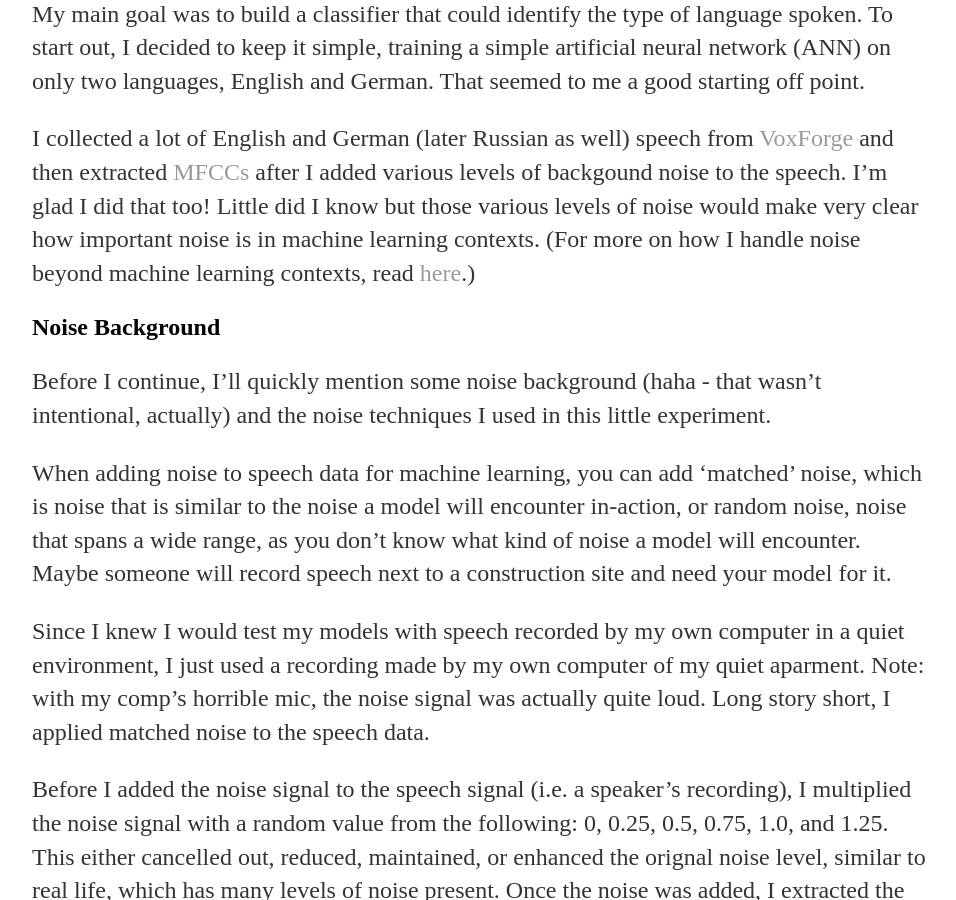
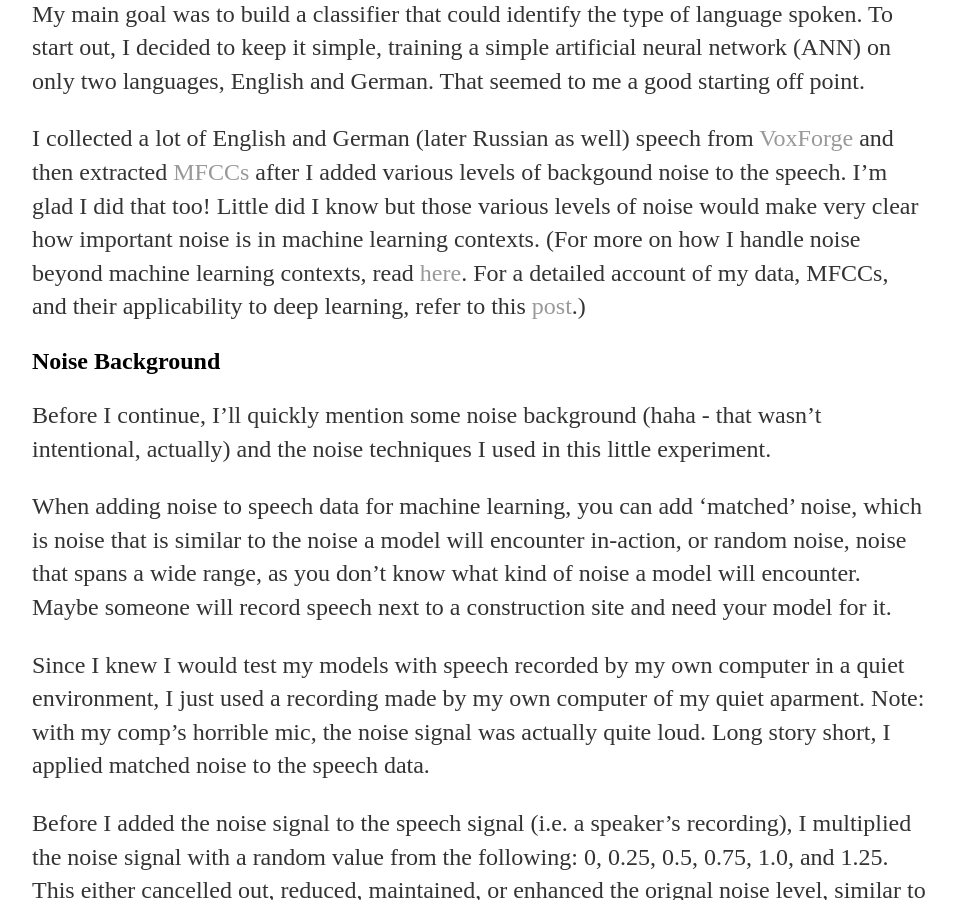
Before and after one commit to a-n-rose/a-n-rose.github.io, a Jekyll site: the page built from _posts/2018-08-22-language-classifier.md, in a window 1280 px wide and 900 px high, scrolled down 492 px. Shown: the whole window, without its empty margins (160-1116 px from the left). Built offline with Jekyll 4.4.1, drawn with Linux system fonts in a browser that asks for light colours.

Commit message:
Added link to data background post

```diff
--- a/_posts/2018-08-22-language-classifier.md
+++ b/_posts/2018-08-22-language-classifier.md
@@ -8,7 +8,7 @@
 
 My main goal was to build a classifier that could identify the type of language spoken. To start out, I decided to keep it simple, training a simple artificial neural network (ANN) on only two languages, English and German. That seemed to me a good starting off point.
 
-I collected a lot of English and German (later Russian as well) speech from <a href="http://voxforge.org/">VoxForge</a> and then extracted <a href="http://practicalcryptography.com/miscellaneous/machine-learning/guide-mel-frequency-cepstral-coefficients-mfccs/">MFCCs</a> after I added various levels of backgound noise to the speech. I'm glad I did that too! Little did I know but those various levels of noise would make very clear how important noise is in machine learning contexts. (For more on how I handle noise beyond machine learning contexts, read <a href="https://a-n-rose.github.io/2018/08/23/noise-how-i-love-you.html">here</a>.)
+I collected a lot of English and German (later Russian as well) speech from <a href="http://voxforge.org/">VoxForge</a> and then extracted <a href="http://practicalcryptography.com/miscellaneous/machine-learning/guide-mel-frequency-cepstral-coefficients-mfccs/">MFCCs</a> after I added various levels of backgound noise to the speech. I'm glad I did that too! Little did I know but those various levels of noise would make very clear how important noise is in machine learning contexts. (For more on how I handle noise beyond machine learning contexts, read <a href="https://a-n-rose.github.io/2018/08/23/noise-how-i-love-you.html">here</a>. For a detailed account of my data, MFCCs, and their applicability to deep learning, refer to this <a href="/2018/09/09/MFCC-extraction-prep-speech-4-deep-learning.html">post</a>.)
 
 ## Noise Background
 
```
